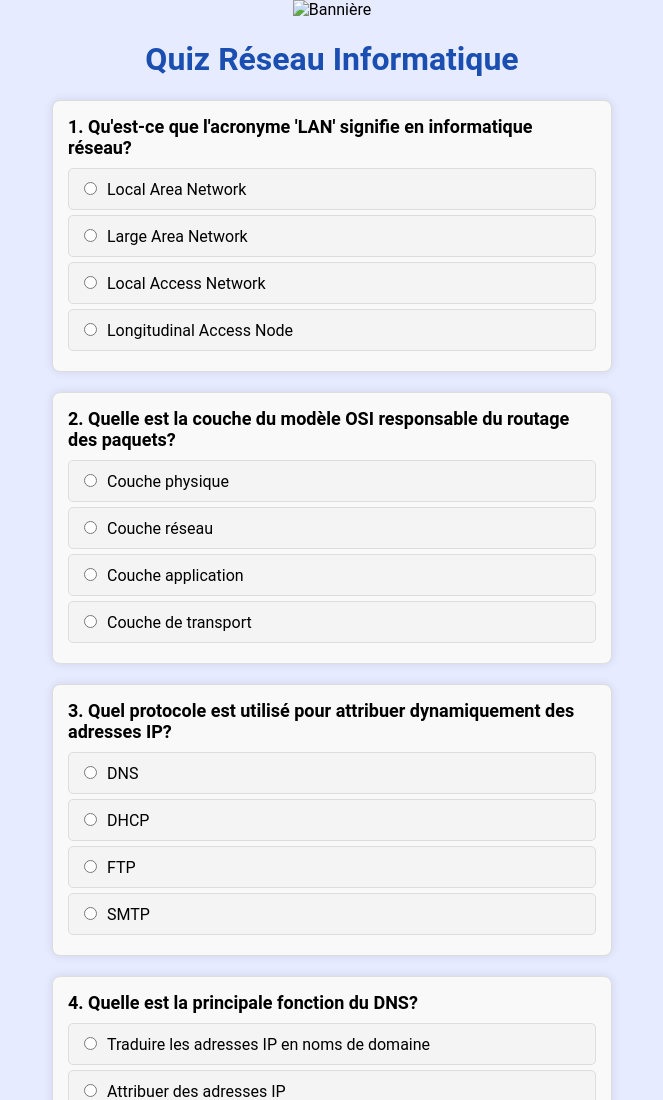
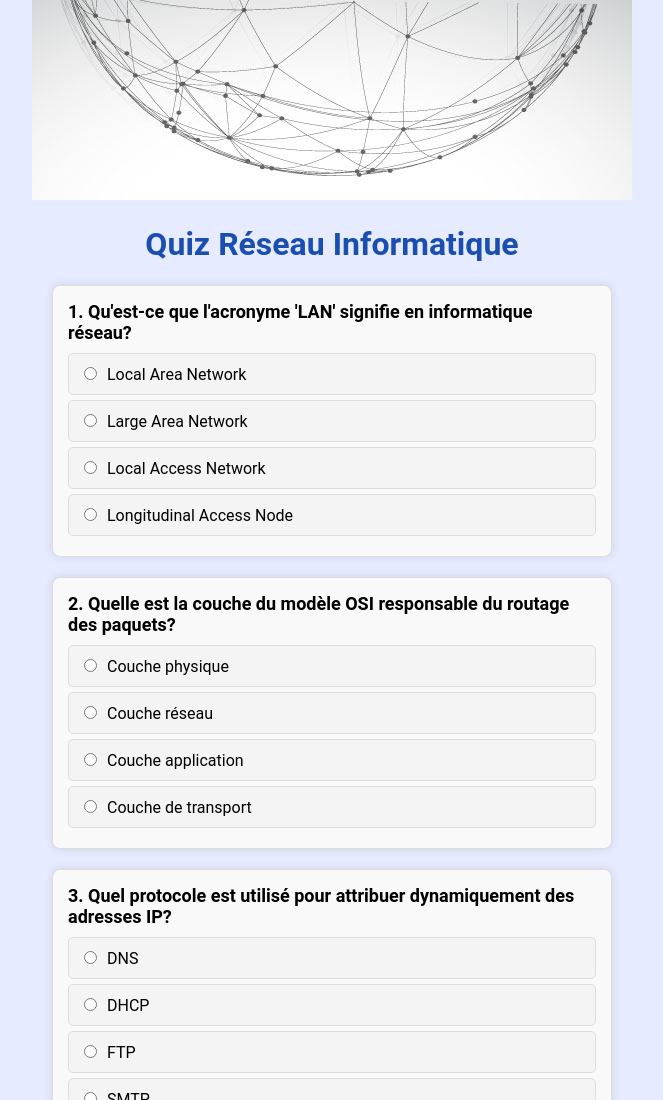
Before and after one commit to youssefbouhrour0/qcm2, a plain HTML site: page index.html in a window 1280 px wide. Shown: the top 1100 px of the page, without its empty margins (308-971 px from the left). Drawn offline with Linux system fonts and the light colour scheme.

Commit message:
Newtyle1

```diff
--- a/index.html
+++ b/index.html
@@ -9,7 +9,7 @@
 </head>
 <body>
     <header>
-        <img src="img/banner.jpeg" alt="Bannière" class="banner"> <!-- Chemin relatif vers votre image -->
+        <img src="img/banner.jpg" alt="Bannière" class="banner"> <!-- Chemin relatif vers votre image -->
         <h1>Quiz Réseau Informatique</h1>
     </header>
     <div id="quiz-container">
```
Also changed, not shown: img/banner.jpg (added), img/favicon.ico (added), img/img.jpeg (deleted).
